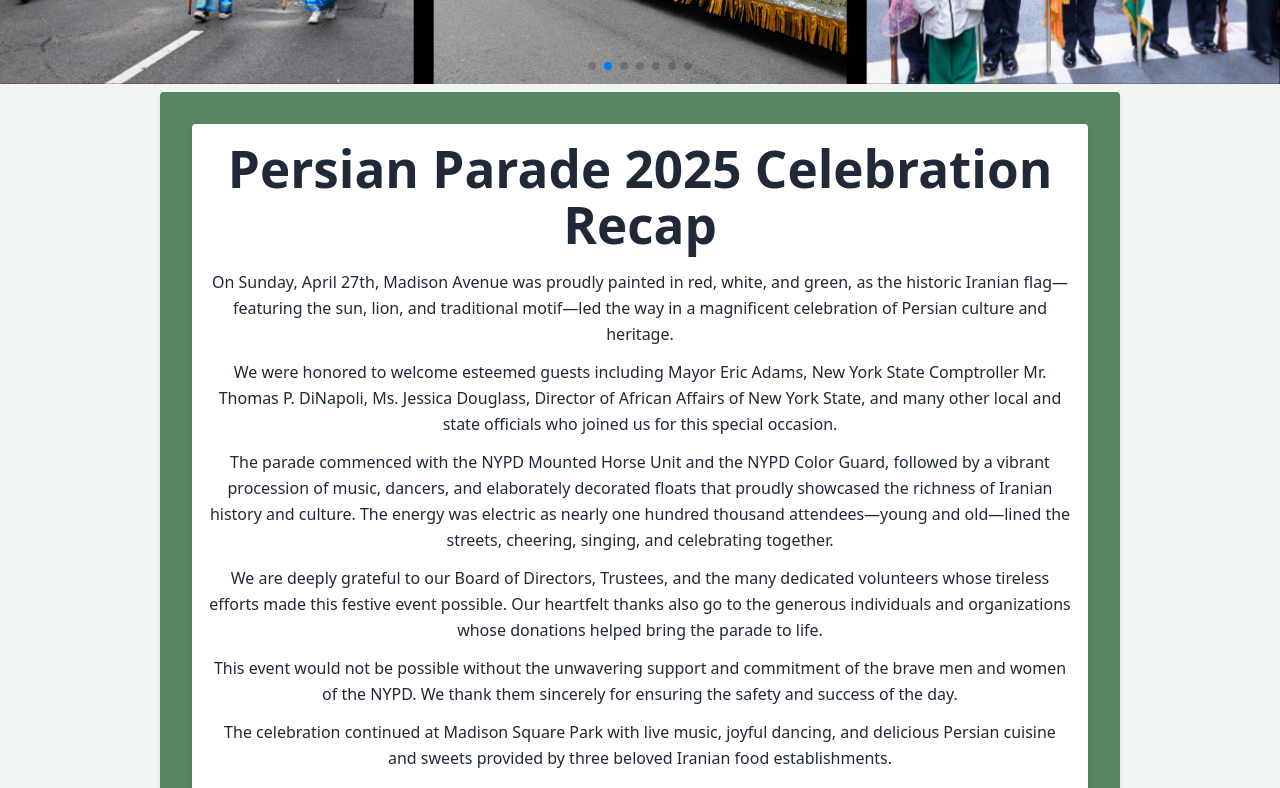
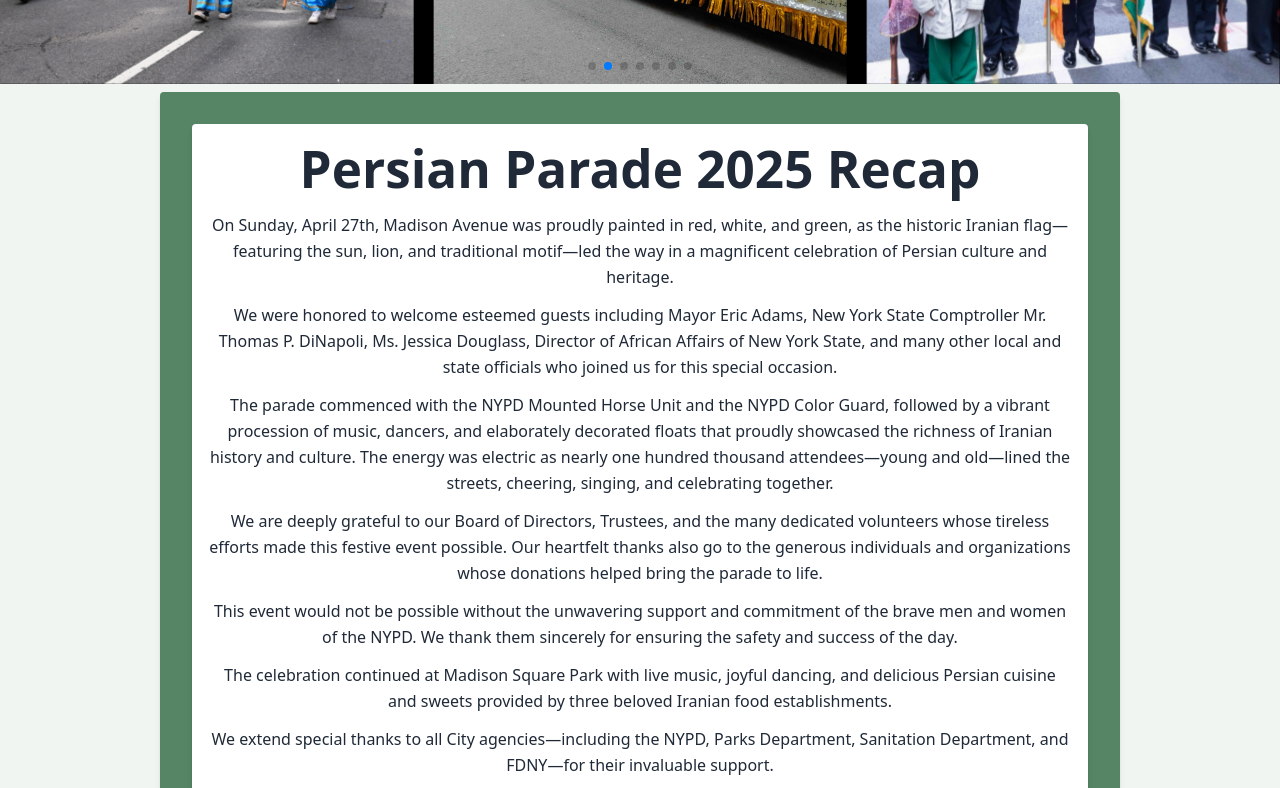
Before and after one commit to ColbyHman/persian-parade-website, a React (Vite) app: page / in a window 1280 px wide. Shown: the part 380-1168 px from the top of the page. Built offline with nearby package versions, Linux system fonts and the light colour scheme.

Commit message:
Fixed spacing

```diff
--- a/src/components/FeedPost.jsx
+++ b/src/components/FeedPost.jsx
@@ -25,8 +25,8 @@
     case 'text':
       return (
         <div className="w-[75vw] p-4 bg-white rounded shadow-md post rounded shadow-md">
-          <article className="w-[70vw] feed-post p-4 bg-white rounded shadow-md max-w-[70vw] mx-auto my-4">
-            <h1 className="text-xl font-bold mb-4">{post.title}</h1>
+          <article className="w-[70vw] feed-post p-4 bg-white rounded shadow-md max-w-[75vw] mx-auto my-4">
+            <h1 className="text-lg sm:text-xl md:text-2xl font-bold mb-4">{post.title}</h1>
             {post.content.map((paragraph, index) => (
                 <p key={index} className="mb-3 leading-relaxed">
                 {paragraph}
--- a/src/data/posts.js
+++ b/src/data/posts.js
@@ -2,7 +2,7 @@
 export const posts = [
   {
     id: 1,
-    title: "Persian Parade 2025 Celebration Recap",
+    title: "Persian Parade 2025 Recap",
     type: 'text',
     content: [
       "On Sunday, April 27th, Madison Avenue was proudly painted in red, white, and green, as the historic Iranian flag—featuring the sun, lion, and traditional motif—led the way in a magnificent celebration of Persian culture and heritage.",
```
